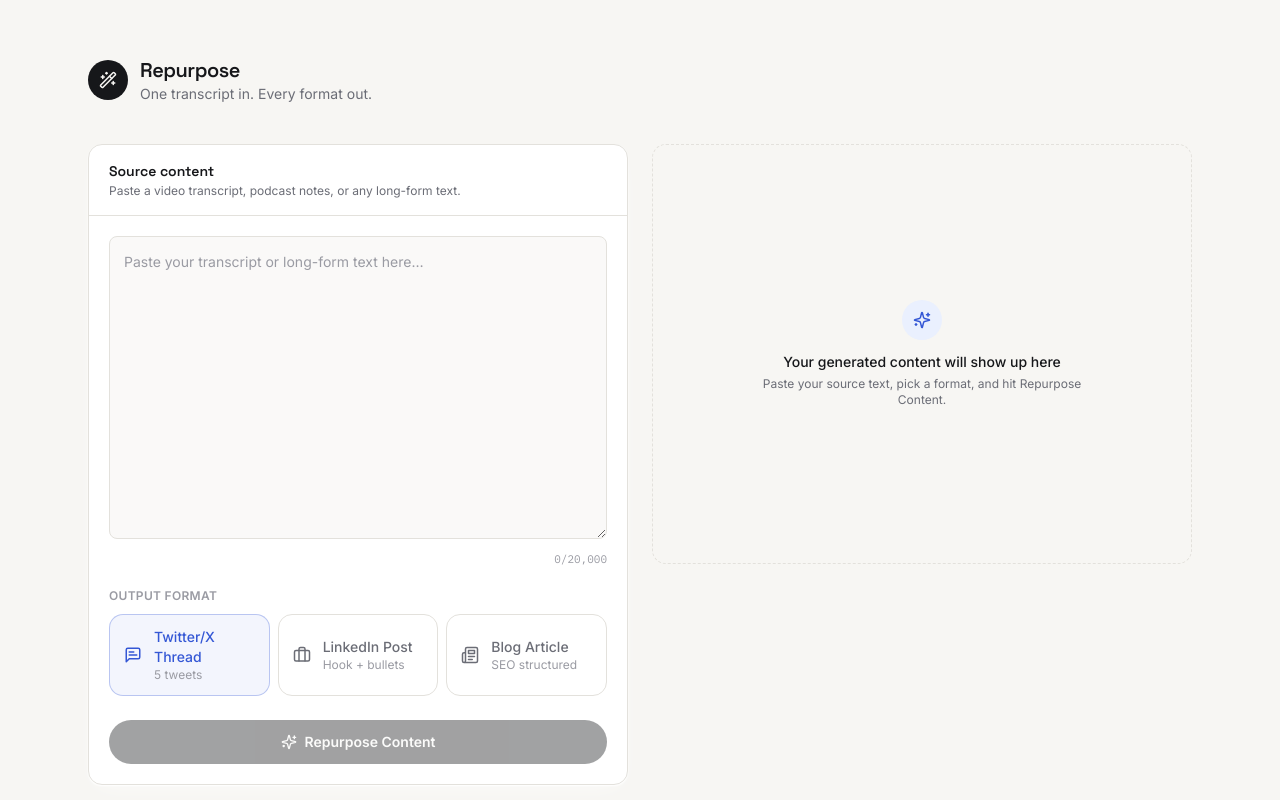
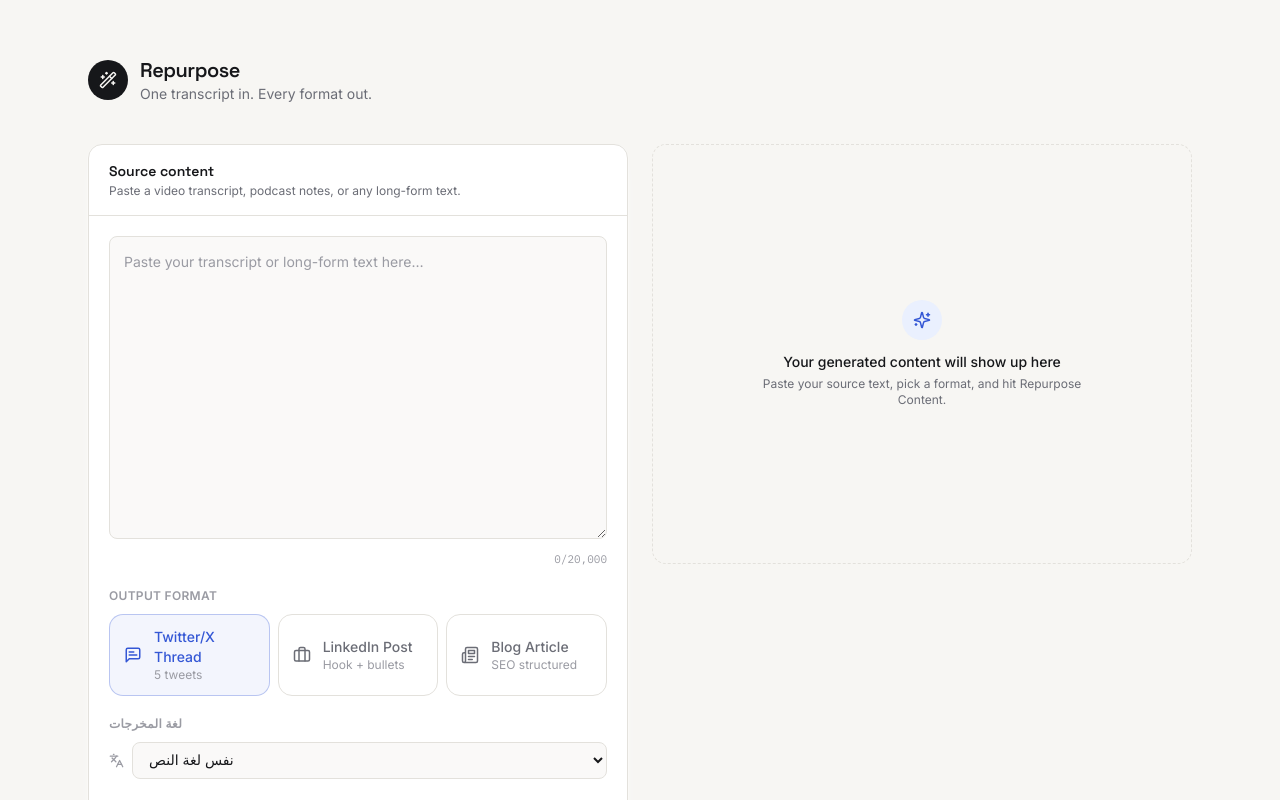
Before and after one commit to hassanalkhalaf/ai-content-repurposer, a Next.js app: page / in a window 1280 px wide. Shown: the top 800 px of the page. Built offline with nearby package versions, Linux system fonts and the light colour scheme.

Commit message:
Update page.tsx
change6

```diff
--- a/app/page.tsx
+++ b/app/page.tsx
@@ -3,12 +3,14 @@
 import React, { useMemo, useState } from "react";
 import { Sparkles, Loader2, TriangleAlert, Wand2 } from "lucide-react";
 import FormatSelector from "@/components/FormatSelector";
+import LanguageSelector from "@/components/LanguageSelector";
 import OutputCard from "@/components/OutputCard";
 import {
   MAX_TRANSCRIPT_LENGTH,
   MIN_TRANSCRIPT_LENGTH,
   OutputFormat,
   RepurposeData,
+  TargetLanguage,
 } from "@/lib/types";
 
 type Status = "idle" | "loading" | "success" | "error";
@@ -16,6 +18,7 @@
 export default function DashboardPage() {
   const [transcript, setTranscript] = useState("");
   const [format, setFormat] = useState<OutputFormat>("twitter");
+  const [targetLanguage, setTargetLanguage] = useState<TargetLanguage>("auto");
   const [status, setStatus] = useState<Status>("idle");
   const [result, setResult] = useState<RepurposeData | null>(null);
   const [error, setError] = useState<string | null>(null);
@@ -37,7 +40,7 @@
       const res = await fetch("/api/repurpose", {
         method: "POST",
         headers: { "Content-Type": "application/json" },
-        body: JSON.stringify({ transcript, format }),
+        body: JSON.stringify({ transcript, format, targetLanguage }),
       });
 
       const body = await res.json().catch(() => null);
@@ -65,7 +68,6 @@
       <Header />
 
       <div className="mt-10 grid grid-cols-1 gap-6 lg:grid-cols-[minmax(0,1fr)_minmax(0,1fr)] lg:items-start">
-        {/* Input panel */}
         <section className="rounded-card border border-line bg-panel shadow-panel">
           <div className="border-b border-line px-5 py-4">
             <h2 className="font-display text-sm font-semibold text-ink">Source content</h2>
@@ -99,6 +101,17 @@
               <FormatSelector value={format} onChange={setFormat} disabled={status === "loading"} />
             </div>
 
+            <div className="mt-5">
+              <h3 className="mb-2.5 text-xs font-semibold uppercase tracking-wide text-ink-faint">
+                لغة المخرجات
+              </h3>
+              <LanguageSelector
+                value={targetLanguage}
+                onChange={setTargetLanguage}
+                disabled={status === "loading"}
+              />
+            </div>
+
             <button
               type="button"
               onClick={handleRepurpose}
@@ -126,7 +139,6 @@
           </div>
         </section>
 
-        {/* Output panel */}
         <section aria-live="polite" className="min-h-[420px]">
           {status === "idle" && <EmptyState />}
           {status === "loading" && <LoadingState />}
@@ -135,7 +147,6 @@
         </section>
       </div>
 
-      {/* استدعاء نموذج التواصل ليعرض في نهاية الصفحة الرئيسية */}
       <ContactForm />
     </main>
   );
```
